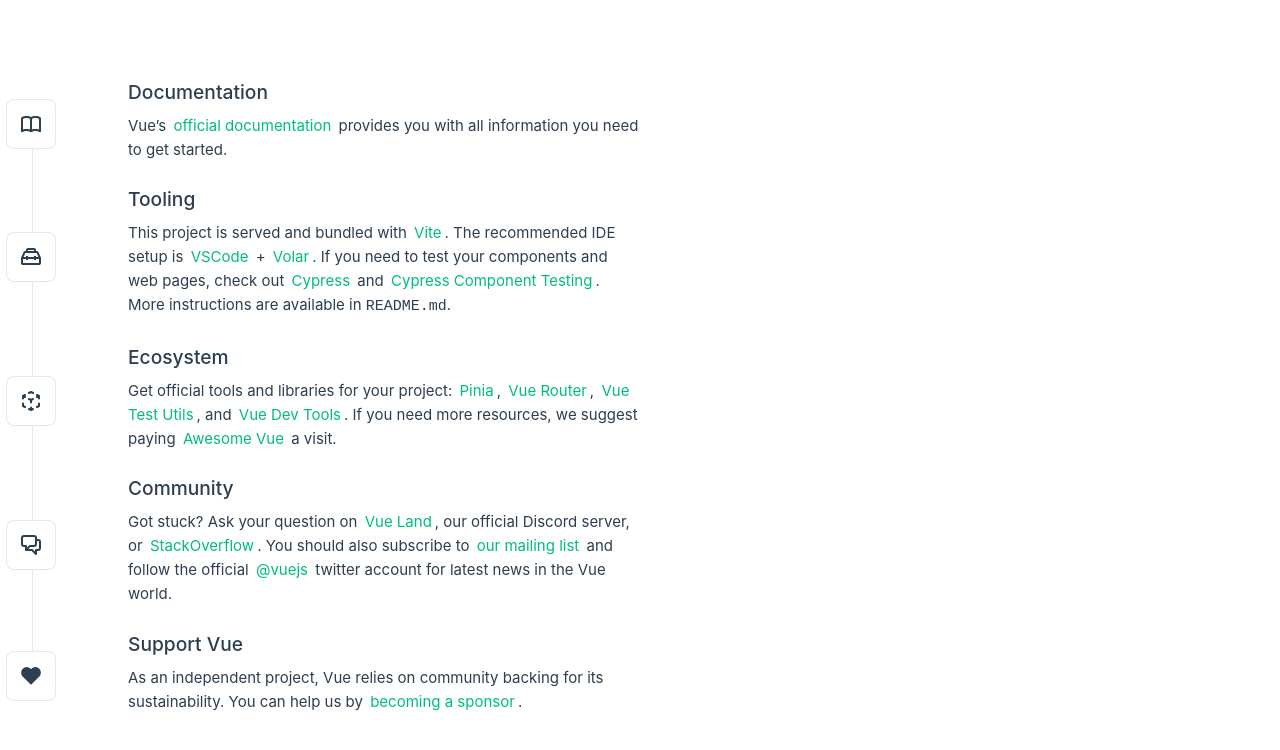
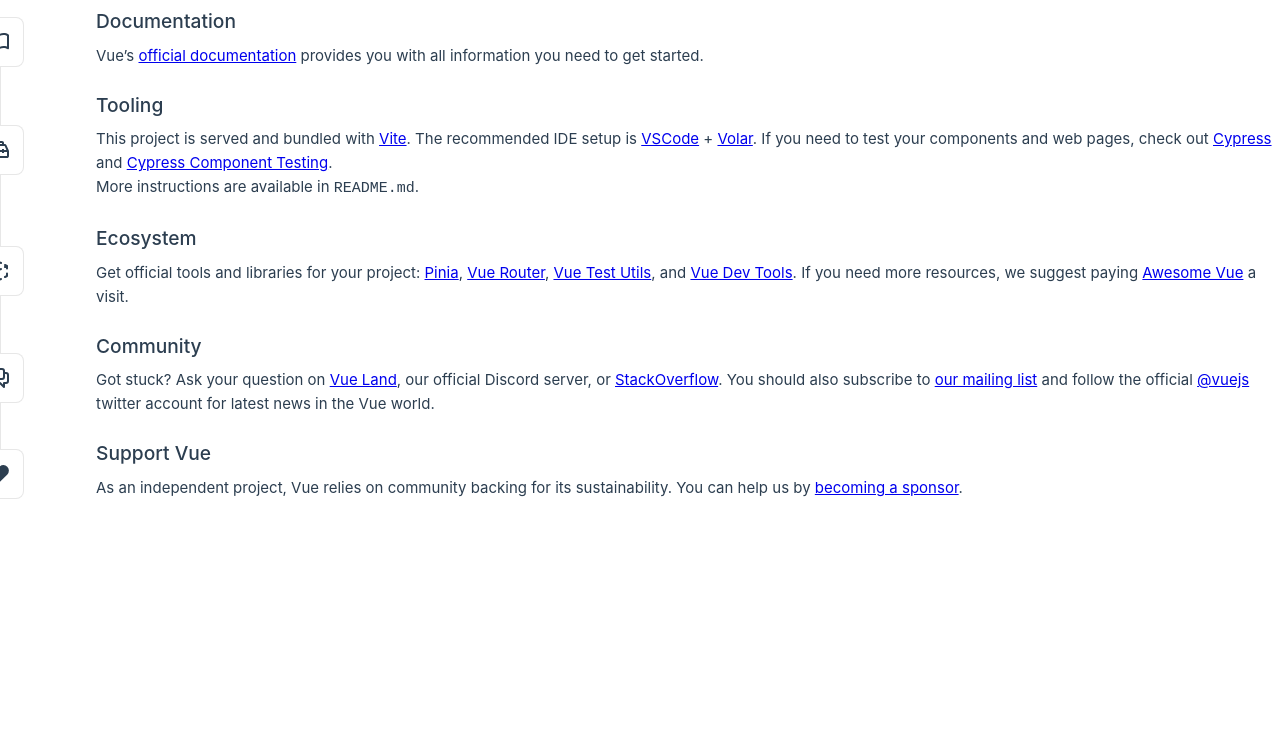
Before and after one commit to kappita/lab-tbd, a Vue app in the folder frontend/: page / in a window 1280 px wide. Shown: the top 750 px of the page. Built offline with nearby package versions, Linux system fonts and the light colour scheme.

Commit message:
chore: Se elimina css por defecto para mejor control sobre el diseno

```diff
--- a/frontend/src/assets/main.css
+++ b/frontend/src/assets/main.css
@@ -1,35 +1 @@
 @import './base.css';
-
-#app {
-  max-width: 1280px;
-  margin: 0 auto;
-  padding: 2rem;
-  font-weight: normal;
-}
-
-a,
-.green {
-  text-decoration: none;
-  color: hsla(160, 100%, 37%, 1);
-  transition: 0.4s;
-  padding: 3px;
-}
-
-@media (hover: hover) {
-  a:hover {
-    background-color: hsla(160, 100%, 37%, 0.2);
-  }
-}
-
-@media (min-width: 1024px) {
-  body {
-    display: flex;
-    place-items: center;
-  }
-
-  #app {
-    display: grid;
-    grid-template-columns: 1fr 1fr;
-    padding: 0 2rem;
-  }
-}
```
